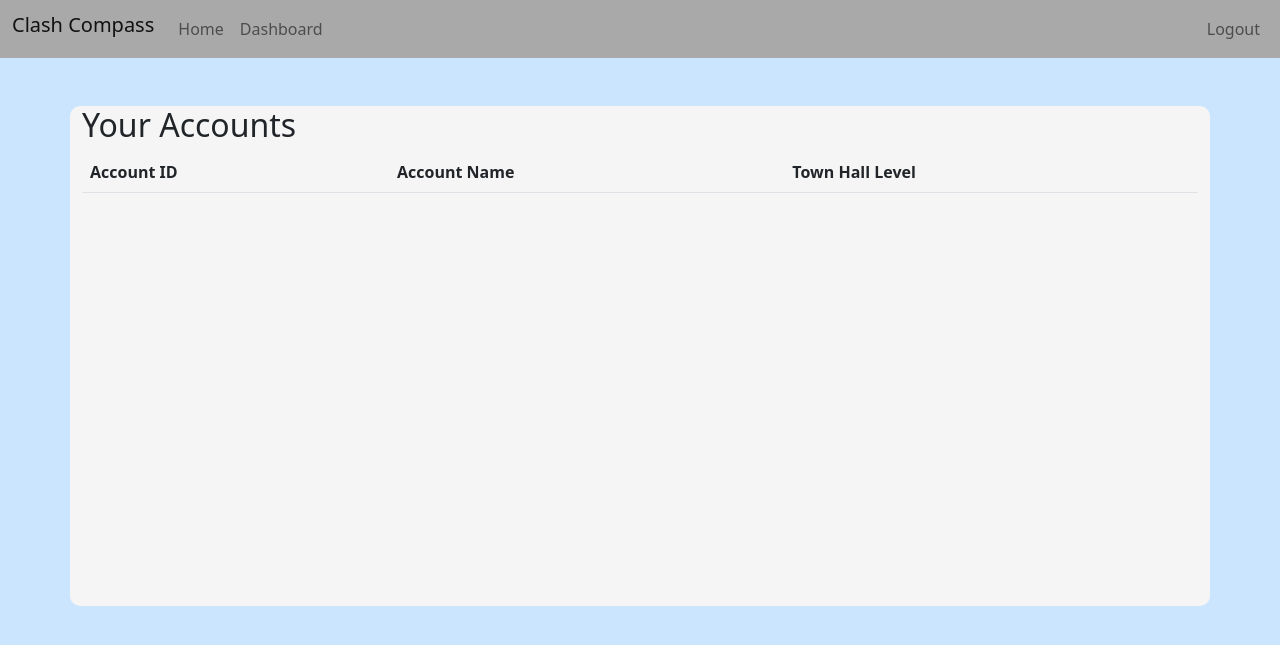
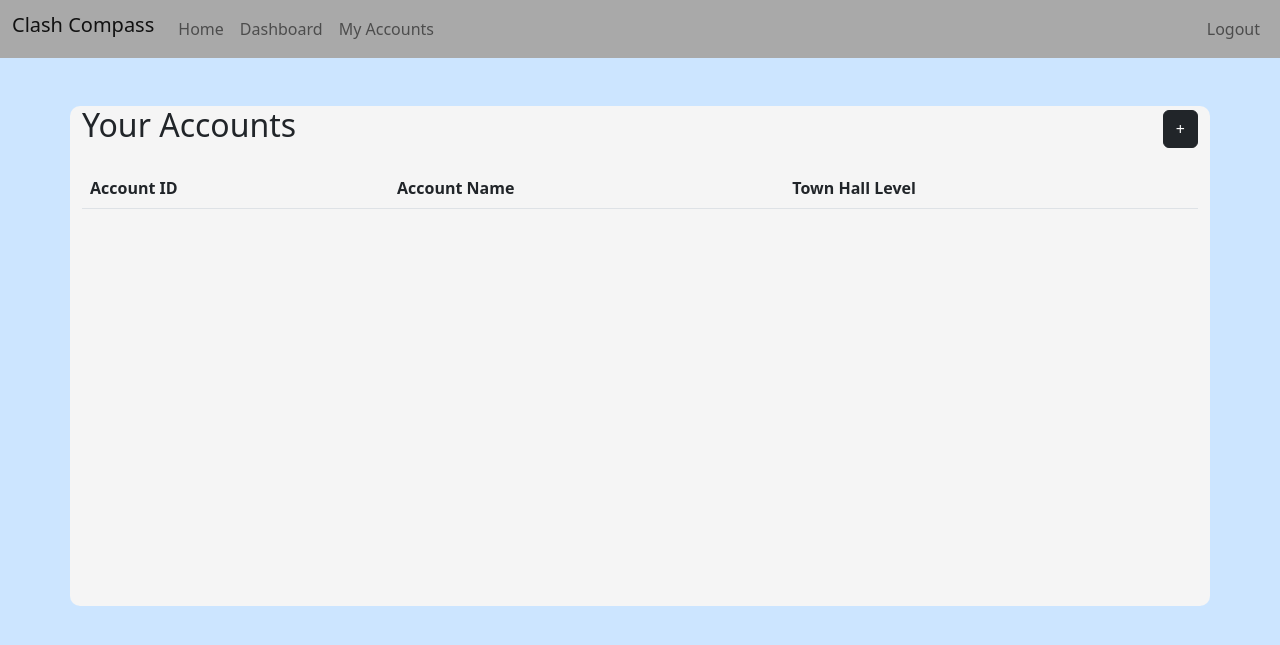
Before and after one commit to ryan-jardine/clash-app, a Flask app: page /dashboard/view_accounts in a window 1280 px wide. Shown: the top 645 px of the page. Run offline with Flask 3, Linux system fonts and the light colour scheme; the visitor is signed in with stand-in values (Sample User, id 1); data that the repository does not hold is empty.

Commit message:
Added new button between pages

```diff
--- a/myapp/templates/account_details.html
+++ b/myapp/templates/account_details.html
@@ -32,6 +32,9 @@
                 {% if user_logged_in %}
                     <li class="nav-item">
                         <a class="nav-link" href="/dashboard">Dashboard</a>
+                    </li>
+                    <li class="nav-item">
+                        <a class="nav-link" href="/dashboard/view_accounts">My Accounts</a>
                     </li>
                 {% endif %}
             </ul>
--- a/myapp/templates/add_account.html
+++ b/myapp/templates/add_account.html
@@ -23,6 +23,9 @@
                 {% if user_logged_in %}
                     <li class="nav-item">
                         <a class="nav-link" href="/dashboard">Dashboard</a>
+                    </li>
+                    <li class="nav-item">
+                        <a class="nav-link" href="/dashboard/view_accounts">My Accounts</a>
                     </li>
                 {% endif %}
             </ul>
--- a/myapp/templates/dashboard.html
+++ b/myapp/templates/dashboard.html
@@ -22,6 +22,9 @@
                 {% if user_logged_in %}
                     <li class="nav-item">
                         <a class="nav-link" href="/dashboard">Dashboard</a>
+                    </li>
+                    <li class="nav-item">
+                        <a class="nav-link" href="/dashboard/view_accounts">My Accounts</a>
                     </li>
                 {% endif %}
             </ul>
--- a/myapp/templates/home.html
+++ b/myapp/templates/home.html
@@ -29,6 +29,9 @@
                 {% if user_logged_in %}
                     <li class="nav-item">
                         <a class="nav-link" href="/dashboard">Dashboard</a>
+                    </li>
+                    <li class="nav-item">
+                        <a class="nav-link" href="/dashboard/view_accounts">My Accounts</a>
                     </li>
                 {% endif %}
             </ul>
--- a/myapp/templates/view_accounts.html
+++ b/myapp/templates/view_accounts.html
@@ -7,7 +7,6 @@
     <title>View Accounts</title>
 </head>
 <body style="background-color: #cce5ff">
-
 <nav class="navbar navbar-expand-lg navbar-light" style="background-color: darkgray">
     <div class="container-fluid">
         <h4 class="navbar-brand">Clash Compass</h4>
@@ -22,6 +21,9 @@
                 {% if user_logged_in %}
                     <li class="nav-item">
                         <a class="nav-link" href="/dashboard">Dashboard</a>
+                    </li>
+                    <li class="nav-item">
+                        <a class="nav-link" href="/dashboard/view_accounts">My Accounts</a>
                     </li>
                 {% endif %}
             </ul>
@@ -45,7 +47,10 @@
 </nav>
 
 <div class="container mt-5" style="background-color: #f5f5f5; min-height: 500px; border: none; border-radius: 10px; margin-top: 10px;">
-    <h2>Your Accounts</h2>
+    <div class="d-flex justify-content-between align-items-center mb-3">
+        <h2>Your Accounts</h2>
+        <a href="/dashboard/add" class="btn btn-dark">+</a>
+    </div>
     <table class="table table-striped">
         <thead>
             <tr>
@@ -66,5 +71,8 @@
         </tbody>
     </table>
 </div>
+
+
+
 </body>
 </html>
```
